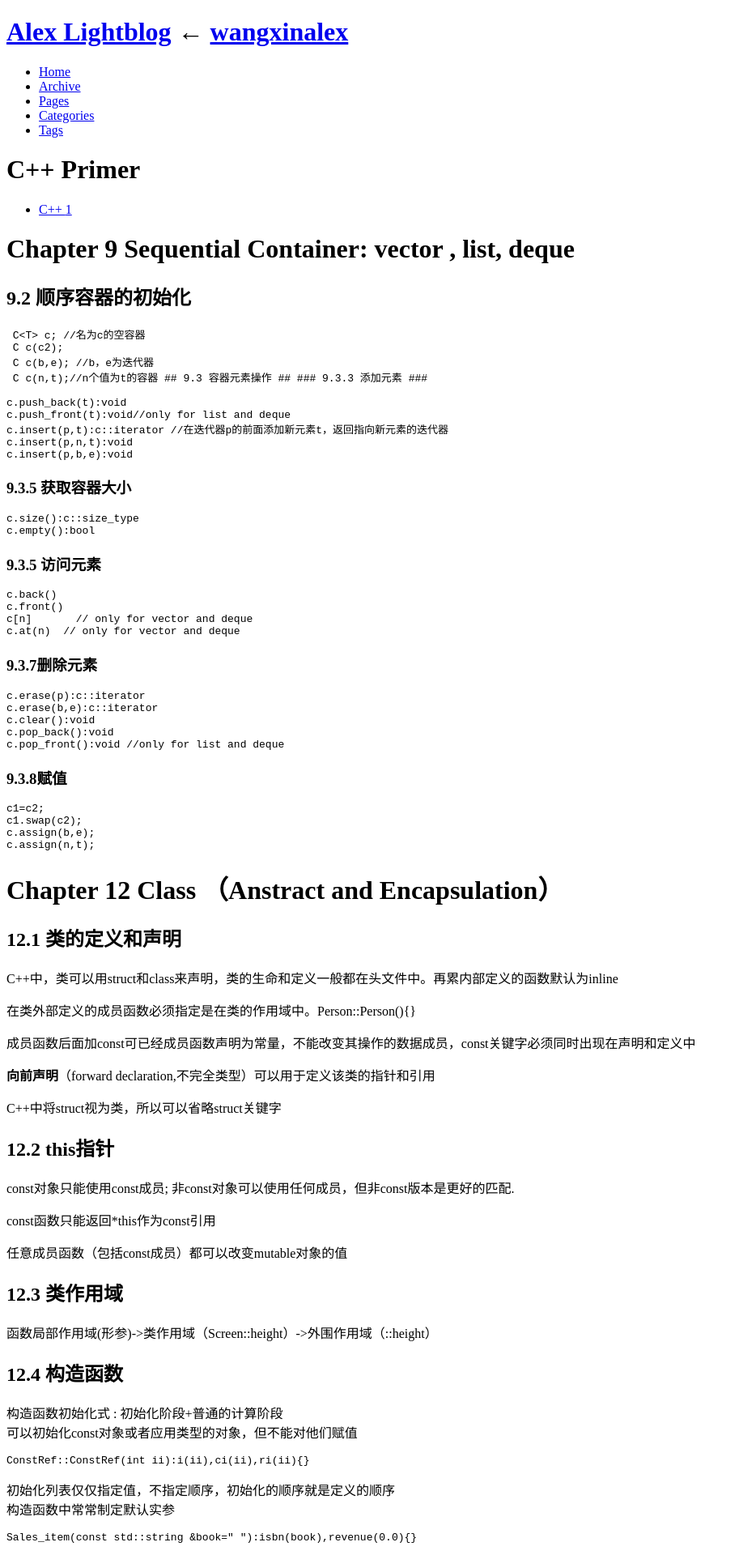
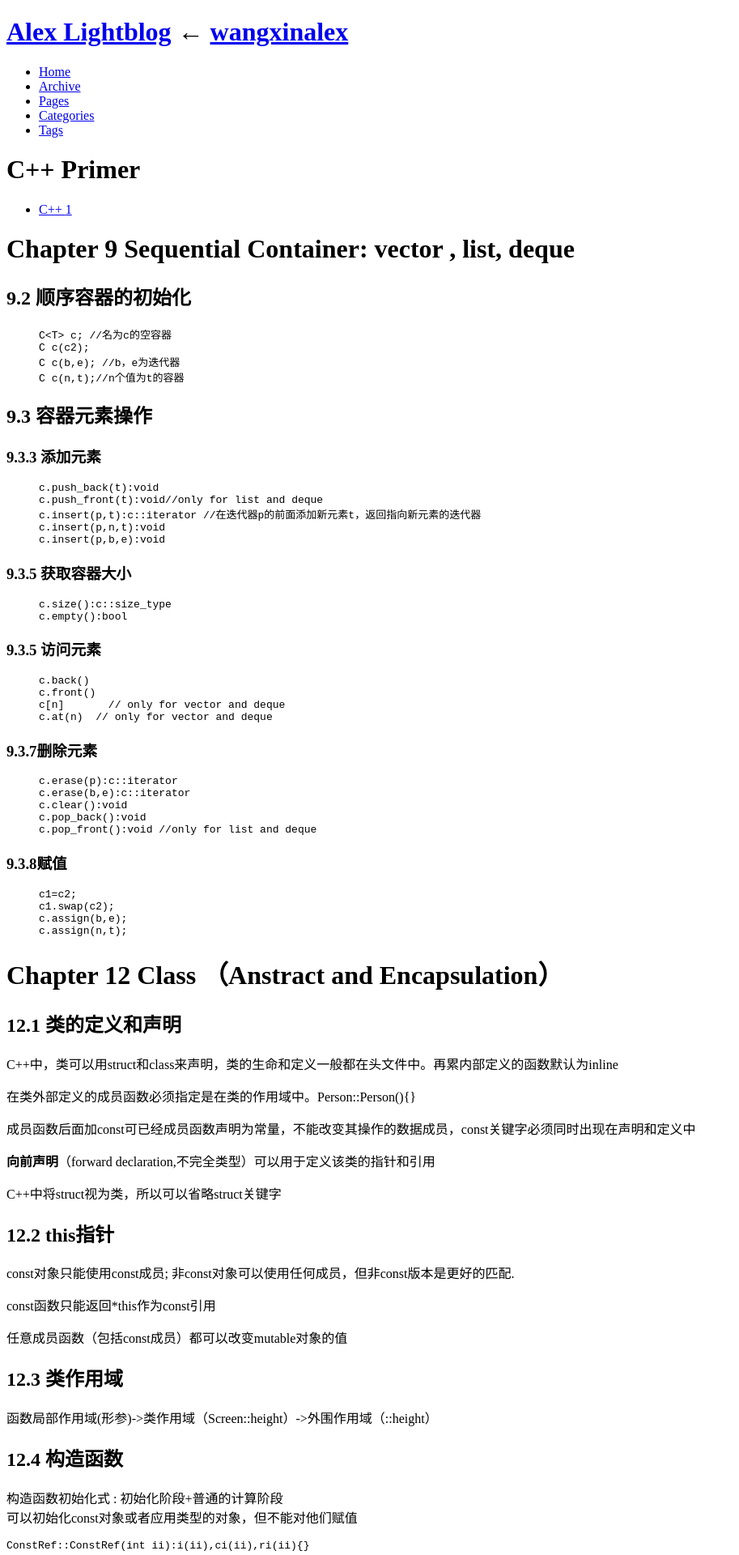
Before and after one commit to wangxinalex/wangxinalex.github.io, a Jekyll site: the page built from _posts/2014-09-17-PrimerCPP.md, in a window 1280 px wide. Shown: the top 1920 px of the page at 81% size, without its empty margins (0-913 px from the left). Built offline with Jekyll 4.4.1, drawn with Linux system fonts in a browser that asks for light colours; comment, search, counter and statistics services are not loaded; some of the changed text lies outside the part shown.

Commit message:
Format modified

```diff
--- a/_posts/2014-09-17-PrimerCPP.md
+++ b/_posts/2014-09-17-PrimerCPP.md
@@ -9,47 +9,65 @@ tags: C++
 
 ## 	9.2 顺序容器的初始化 ##
 
-     C<T> c; //名为c的空容器
-     C c(c2);
-     C c(b,e); //b，e为迭代器
-     C c(n,t);//n个值为t的容器
+{%highlight c++%}
+C<T> c; //名为c的空容器
+C c(c2);
+C c(b,e); //b，e为迭代器
+C c(n,t);//n个值为t的容器
+{%endhighlight%}
+
 ## 9.3 容器元素操作 ##
+
 ### 9.3.3 添加元素 ###
 
-    c.push_back(t):void
-    c.push_front(t):void//only for list and deque
-    c.insert(p,t):c::iterator //在迭代器p的前面添加新元素t，返回指向新元素的迭代器
-    c.insert(p,n,t):void
-    c.insert(p,b,e):void
+{%highlight c++%}
 
+c.push_back(t):void
+c.push_front(t):void//only for list and deque
+c.insert(p,t):c::iterator //在迭代器p的前面添加新元素t，返回指向新元素的迭代器
+c.insert(p,n,t):void
+c.insert(p,b,e):void
+{%endhighlight%}
 ### 9.3.5 获取容器大小 ###
 
-	c.size():c::size_type
-	c.empty():bool
+{%highlight c++%}
 
+c.size():c::size_type
+c.empty():bool
+{%endhighlight%}
 ### 9.3.5 访问元素 ###
 
-	c.back()
-	c.front()
-	c[n]       // only for vector and deque
-	c.at(n)  // only for vector and deque
+{%highlight c++%}
+
+c.back()
+c.front()
+c[n]       // only for vector and deque
+c.at(n)  // only for vector and deque
+{%endhighlight%}
 
 ### 9.3.7删除元素 ###
 
-	c.erase(p):c::iterator
-	c.erase(b,e):c::iterator
-	c.clear():void
-	c.pop_back():void
-	c.pop_front():void //only for list and deque
+{%highlight c++%}
+
+c.erase(p):c::iterator
+c.erase(b,e):c::iterator
+c.clear():void
+c.pop_back():void
+c.pop_front():void //only for list and deque
+{%endhighlight%}
 
 ### 9.3.8赋值 ###
 
-	c1=c2;
-	c1.swap(c2);
-	c.assign(b,e);
-	c.assign(n,t);
+{%highlight c++%}
+
+c1=c2;
+c1.swap(c2);
+c.assign(b,e);
+c.assign(n,t);
+{%endhighlight%}
 
 # Chapter 12 Class     （Anstract and Encapsulation） #
+
 ## 12.1   类的定义和声明 ##
   C++中，类可以用struct和class来声明，类的生命和定义一般都在头文件中。再累内部定义的函数默认为inline
 
@@ -67,8 +85,10 @@ tags: C++
   const函数只能返回*this作为const引用
 
   任意成员函数（包括const成员）都可以改变mutable对象的值
+
 ## 12.3 类作用域 ##
   函数局部作用域(形参)->类作用域（Screen::height）->外围作用域（::height）
+
 ## 12.4 构造函数 ##
   构造函数初始化式 : 初始化阶段+普通的计算阶段
   可以初始化const对象或者应用类型的对象，但不能对他们赋值
@@ -89,6 +109,7 @@ tags: C++
    1. 构造函数声明为explicit，抑制隐式转换
    2. 为了转换而显式地使用构造函数
   对于没有定义构造函数且全体成员均为public的类，可以用字面量初始化（一般只于struct）
+
 ## 12.5 友元：允许一个类将其非公有成员的访问权授予指定的函数或者类 ##
 
     friend class Window_Mgr;//class
@@ -104,6 +125,7 @@ tags: C++
   和其他成员一样，static成员未定义直接使用会引发链接错误。
 
 # Chapter13 复制控制 #
+
 ## 13.1 复制构造函数：只有单个形参，且该形参是对本类型对象的引用 ##
   直接初始化：将初始化式放在圆括号中，调用与实参匹配的构造函数 string dots(10,'.');
   复制初始化：使用=符号（不是赋值），总是调用复制构造函数string null_book = "123";
@@ -112,12 +134,16 @@ tags: C++
   2. 函数的形参与返回值（类类型，不是引用或指针）
   3. 容器元素的初始化vector<Exmpl> vec(3);调用默认构造函数1次，调用复制构造函数3次.销毁时先调用1次析构函数销毁临时变量，再调用3次析构函数销毁容器中的变量
   4. 数组初始化列表
+
 ## 13.2 赋值操作符:等号的赋值表达式 ##
 
-      class Sales_item{
-       public:
-    	Sales_item& operator=(const Sales_item&);
-      }
+{%highlight c++%}
+
+class Sales_item{
+    public:
+        Sales_item& operator=(const Sales_item&);
+}
+{%endhighlight%}
 
 ## 13.3 析构函数：无论类是否定义了自己的析构函数，都会创建和运行合成析构函数 ##
   1. delete动态分配的对象时调用
@@ -129,6 +155,7 @@ tags: C++
   2. 定义值型类   （动态创建新的指针）
 
 # Chapter14 重载操作符与转换 #
+
 ## 14.1 重载操作符 ##
   重载操作符必须具有一个类类型操作数
 
@@ -137,13 +164,16 @@ tags: C++
   可以定义为成员函数，也可以定义为非成员普通函数。操作符定义为非成员函数时，必须将它们设置为操作类的友元
 
   赋值=，下标[]，调用()，成员访问箭头->必须定义为成员函数
+
 ## 14.8 调用函数符和函数对象 ##
   定义了调用操作符的类，称为函数对象（function object），它门是行为类似函数的对象
 
   标准库定义的函数对象<functional>
 
-	greater_equal<int> gtr;//greater_equal<int>是类名，operator()是成员函数，只能对于对象调用，必须创建对象
-	if(gtr(iter->size(),10)){...}
+{%highlight c++%}
+greater_equal<int> gtr;//greater_equal<int>是类名，operator()是成员函数，只能对于对象调用，必须创建对象
+if(gtr(iter->size(),10)){...}
+{%endhighlight%}
 
 函数适配器：
 绑定器`bind2nd(less_equal<int>(), 10);`
@@ -157,10 +187,12 @@ tags: C++
   不能有连续的类类型转换，即A->B, B->C, 不能有A->C
 
 # Chapter 15 面向对象编程 #
+
 ## 15.1 概述 ##
   1. **继承**（inheritance）：派生类（derived class）能够继承基类（base class）定义的成员，可以不改变与派生类具体特性不相关的操作，可以重新定义那些与派生类型相关的成员函数，将函数特化。还可以定义更多的成员。
   2. **动态绑定**（dynamic binding）：使用继承层次中任意类型 的对象，无需关心对象的具体类型，无需区分函数是在基类还是在派生类中。
   3. 通过基类的**引用（或指针）**调用虚函数时将发生动态绑定。用引用或指针调用的虚函数在运行时确定，被调用的函数是引用或指针所指对象的实际类型所定义的。
+
 ## 15.2 定义基类和派生类 ##
   virtual启用动态绑定。对于非虚函数的调用在编译时确定。
 
@@ -175,6 +207,7 @@ tags: C++
   派生类一般会重定义所继承的虚函数，否则使用基类中定义的版本
 
   每个派生类对象都有其基类部分，类可以访问其基类 的public和protected成员，就好像是自己的成员一样
+
 ###15.2.4 virtual与其他成员函数 ###
   要触发动态绑定，必须满足两个条件
 
@@ -205,29 +238,38 @@ tags: C++
   1. 接口继承与实现继承：public派生类继承基类的接口 private和protected派生的类不继承基类的接口，这些派生通常被称为实现继承
   2. 去除个别成员 using Base::size; 派生类可以恢复继承成员的访问级别，但不能改变基类中指定的访问级别
   3. 默认继承保护级别：使用class定义的派生类默认具有private继承，用struct定义的类默认具有public继承
+
 ###15.2.6 友元关系不继承：
 1. 基类的友元对派生类没有特殊访问权限
 2. 如果基类被授予友元关系，基类的派生类也不能访问授予友元关系的类
+
 ## 15.3 转换与继承 ##
+
 ###15.3.1 派生类到基类的转换 ###
   1.  void method(A& a); void method(A a);
    一个是将派生类对象转换为基类类型引用，一个是用派生类对象对基类对象进行初始化或赋值（需要复制构造函数）
   2. 用派生类对象对基类对象进行初始化或赋值
   派生类的派生部分在对基类初始化或赋值时被“切掉”了（slide down）
   3. 派生类到基类转换的可访问性
+
 ### 15.3.2 基类到派生类的自动转换不存在 ###
 
-      Bulk_item bulk;
-      Item_base *itemP = &bulk;
-      Bulk_item *bulkP =  itemP; //ERROR
+{%highlight c++%}
+Bulk_item bulk;
+Item_base *itemP = &bulk;
+Bulk_item *bulkP =  itemP; //ERROR
+{%endhighlight%}
 
 ##15.4 构造函数和复制控制：当构造、复制、赋值、撤销派生类对象时，也会构造、复制、赋值、撤销这些基类子对象##
+
 ###15.4.2 派生类构造函数：每个派生类构造函数除了初始化自己的数据成员之外，还要初始化基类
+
 ####   1. 合成的派生类默认构造函数 ####
    对于Bulk_item类，合成默认构造函数会这样执行:
 
 > 调用Item_base的默认构造函数，将isbn成员初始化为空串，将price成员初始化为0,用常规变量初始化规则初始化Bulk_item的成员。
->
+
+
 ####   2. 默认构造函数 ####
    首先使用基类默认构造函数 ，载初始化派生类的部分
 
@@ -235,29 +277,40 @@ tags: C++
 派生类构造函数的初始化卡列表只能初始化派生类的成员，不能直接初始化继承成员
 派生类构造函数通过将基类包含在构造函数初始化列表中来间接初始化继承成员
 
-	Bulk_item(const std::string& book, double sales_price, std::size_t qty = 0, double disc_rate = 0.0):
-	Item_base(book, sales_price), min_qty(qty), discount(disc_rate){ }
+{%highlight c++%}
+Bulk_item(const std::string& book, double sales_price, std::size_t qty = 0, double disc_rate = 0.0):
+Item_base(book, sales_price), min_qty(qty), discount(disc_rate){ }
+{%endhighlight%}
 
 构造函数初始化列表为类的基类和成员提供初始值，并不指定初始化的顺序。首先初始化基类，然后根据声明次序初始化派生类的成员
+
 ####   4. 只能初始化直接基类 ####
 
 ### 15.4.3 复制控制和继承 ###
+
 ####1. 如果派生类定义了自己的复制构造函数，该复制构造函数一般应显式使用基类复制构造函数初始化对象的基类部分。 ####
 如果省略基类初始化代码,下面的构造函数将使Base部分保存默认值，Derived成员是另一对象的副本
 
+{%highlight c++%}
+
 	Derived(const Derived& d){ }
+{%endhighlight%}
 
 ####   2. 派生类赋值操作符 ####
 
-    Derived &Derived::operator=(const Base& rhs){
-		if(this != &rhs){
- 			Base::operator=(rhs);
-		}
-		return *this;
-    }
+{%highlight c++%}
+
+Derived &Derived::operator=(const Base& rhs){
+	if(this != &rhs){
+ 		Base::operator=(rhs);
+	}
+	return *this;
+}
+{%endhighlight%}
 
 ####  3. 派生类析构函数： 派生类析构函数不负责撤销积累对象的成员。编译器总是显示调用派生类对象基类部分的析构函数。 ####
 首先运行派生类析构函数，然后按照继承层次依次向上调用各基类析构函数
+
 ###      15.4.4 虚析构函数 ###
    作为基类使用的类都应该提供虚析构函数
 
@@ -267,6 +320,7 @@ tags: C++
    如果在构造函数和析构函数中调用虚函数，则运行的是为构造函数和析构函数自身类型定义的版本（动态绑定）
 
 ## 15.5 继承情况下的类作用域 ##
+
 ###      15.5.1 名字查找在编译时发生（静态查找） ###
    基类类型的指针、引用或对象只能访问对象的基类部分，与实际的类型无关。
 
@@ -287,15 +341,21 @@ tags: C++
    2. 在该类(静态类型)中查找函数，如果找不到，就在其基类中查找，如此循着继承链往上找
    3. 一旦找到了改名字，就进行常规类型检查，查看该函数调用是否合法
    4. 假定函数调用合法，编译器就生成代码。如果函数是虚函数或通过引用或指针调用，编译器生成代码以确定根据对象的动态类型运行哪个函数版本。否则，编译器生成代码直接调用函数
+
 ## 15.6 纯虚函数 ##
 含有（或继承）一个或多个纯虚函数的类是抽象基类（Abstract base class）。不能创建抽象类型的对象。相当于Java中的抽象类(Abstract Class)
+
 ## 15.7 容器与继承 ##
 
-    multiset<Item_base> basket;
-    Bulk_item bulk;
-    basket.insert(bulk); // ok but bulk is sliced down to its base part
+{%highlight c++%}
+
+multiset<Item_base> basket;
+Bulk_item bulk;
+basket.insert(bulk); // ok but bulk is sliced down to its base part
+{%endhighlight%}
 
 # Chapter16 模板与泛型编程 #
+
 ## 16.1 模板定义 ##
   模板定义以template开始，后接模板形参表
 
@@ -308,12 +368,14 @@ tags: C++
   3. **模板形参**：每一个模板形参的前面都必须带上关键字class或typename
 
   4. **非类型模板形参**：调用函数时非类型形参将用值代替，值的类型在模板形参表中指定。在需要常量表达式的时候，可使用非类型形参
+
 ## 16.2 实例化 ##
   编译器用模板产生指定的类或者函数的特定类型版本。产生模板的特定类型实例的过程称为实例化。
 
   使用类模板时，必须显示指定模板实参。 Queue不是类型，Queue<string>, Queue<int>才是类型
 
   使用函数模板时，通常会为推断模板实参
+
 ### 16.2.1 模板实参推断
   从函数实参确定模板实参的类型和值的过程叫做模板实参推断（template argument deduction）
 
@@ -325,16 +387,18 @@ tags: C++
   类型转换的限制只适用于类型为模板形参的那些实参
 
   可以使用函数模板对函数指针进行初始化或赋值
+{%highlight c++%}
 
-      template <typename T> int compare(const T&, const T&);
-      int (&pf1) (const int&, const int&) = compare; //OK
-
+template <typename T> int compare(const T&, const T&);
+int (&pf1) (const int&, const int&) = compare; //OK
+{%endhighlight%}
   获取函数模板实例化的地址的时候，上下文必须是：它允许为每个模板形参确定唯一的类型或值
 
 ### 16.2.2 函数模板的显式实参
   在返回类型中使用类型形参。指定返回类型的一种方式是引入第三个模板形参，他必须由调用者显式指定
 
   显式模板实参从左至右与对应模板形参相匹配。加入可以从函数形参推断，则只有结尾的形参的显式模板实参可以省略。
+
 ##  16.3 模板编译模型 ##
    要进行实例化，编译器必须能够访问定义模板的源代码
 
```
Also changed, not shown: _posts/2014-09-16-Algorithm-Design-Manual.md (+12 -1 lines), _posts/2014-09-16-vimpress.md (+1 -1 lines), assets/themes/mark-reid/css/screen.css (+14 -6 lines).
